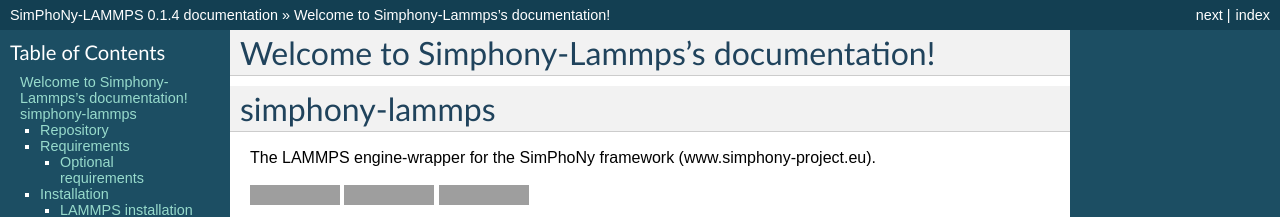
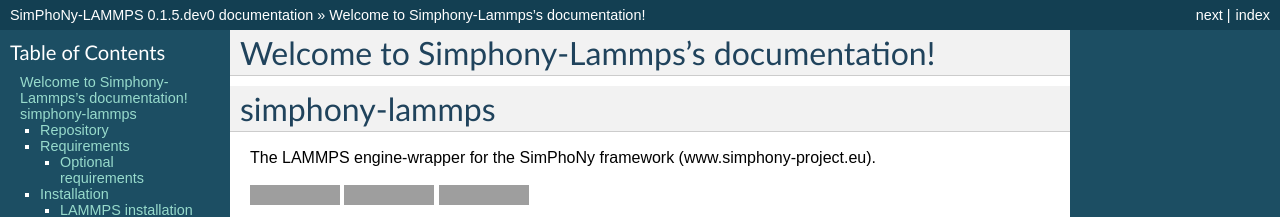
Before and after one commit to simphony/simphony-lammps, a Sphinx documentation site: the page built from doc/source/index.rst, in a window 1280 px wide and 900 px high. Shown: the top 217 px of the window. Built offline with Sphinx 7.4.7, drawn with Linux system fonts in a browser that asks for light colours; some of the changed text lies outside the part shown; grey boxes are pictures that could not be loaded.

Commit message:
Set to next development version

```diff
--- a/doc/source/conf.py
+++ b/doc/source/conf.py
@@ -76,9 +76,9 @@
 # built documents.
 #
 # The short X.Y version.
-version = '0.1.4'
+version = '0.1.5'
 # The full version, including alpha/beta/rc tags.
-release = '0.1.4'
+release = '0.1.5.dev0'
 
 # The language for content autogenerated by Sphinx. Refer to documentation
 # for a list of supported languages.
--- a/setup.py
+++ b/setup.py
@@ -5,7 +5,7 @@
 with open('README.rst', 'r') as readme:
     README_TEXT = readme.read()
 
-VERSION = '0.1.4'
+VERSION = '0.1.5.dev0'
 
 
 def write_version_py(filename=None):
```
